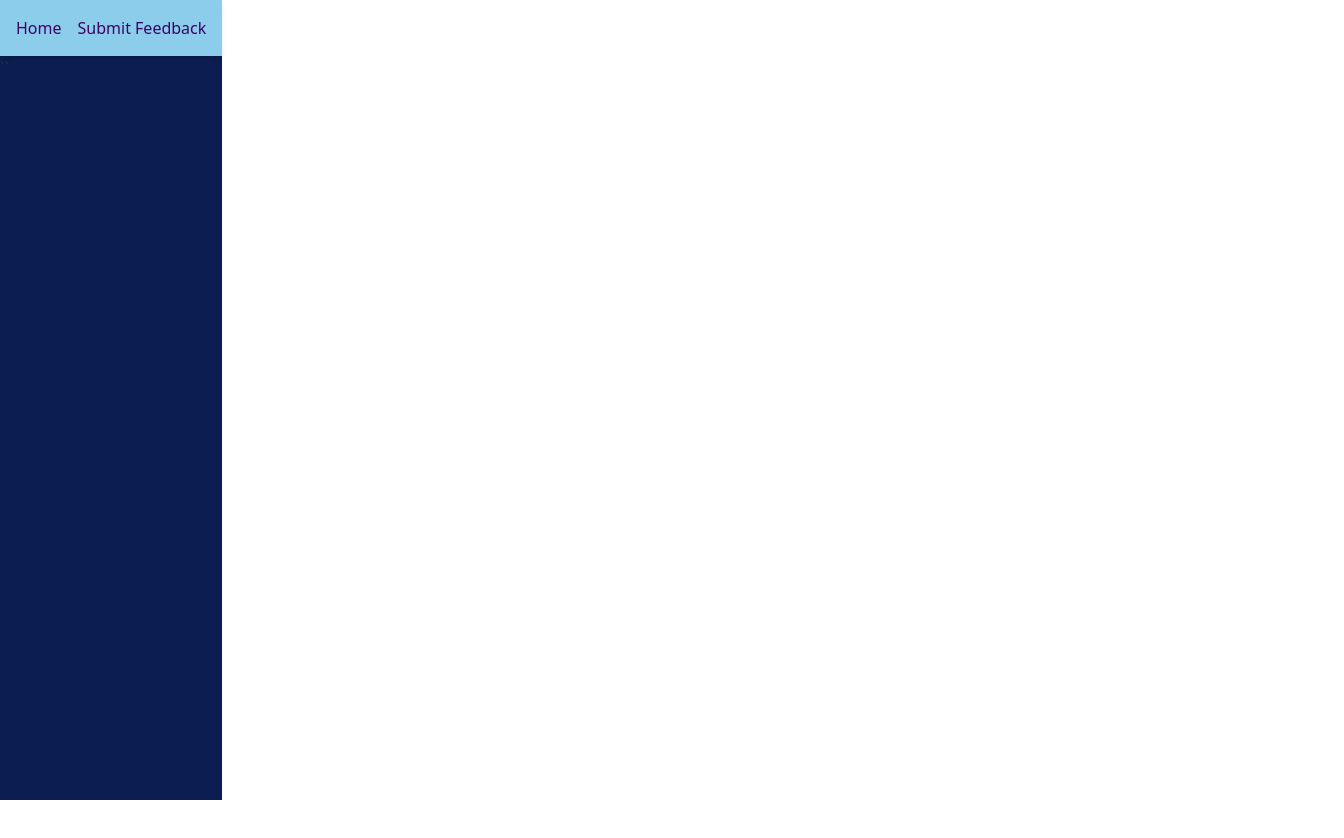
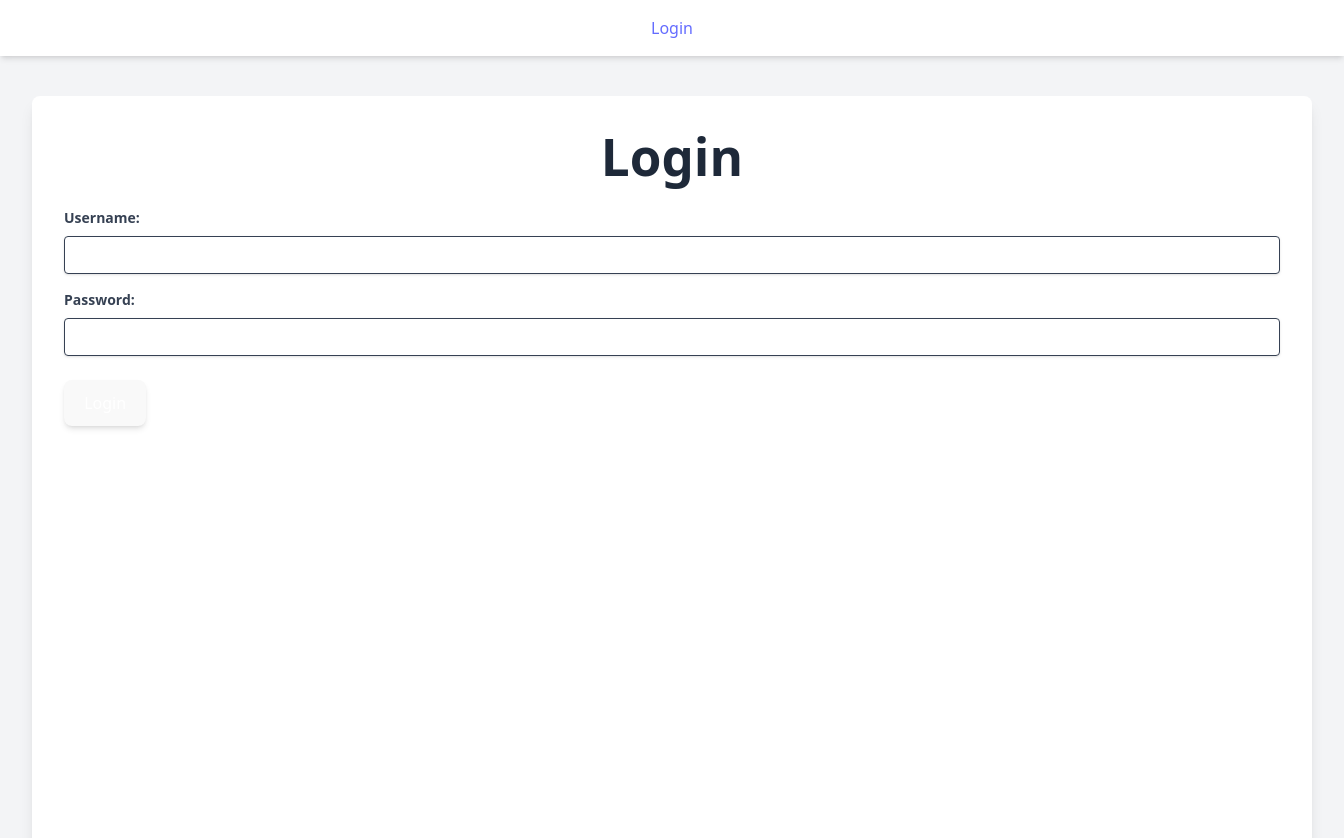
Before and after one commit to AbdulCodeCraft/feedback-board-MERN, a React (Vite) app in the folder feedback_board/frontend/: page /login in a window 1280 px wide. Shown: the top 838 px of the page, 1344 px wide, since content can reach past the window. Before the commit the page ends 800 px from the top, so only its background shows below. Built offline with nearby package versions, Linux system fonts and the light colour scheme; no server answers.

Commit message:
mock authentication done

```diff
--- a/feedback_board/frontend/src/App.jsx
+++ b/feedback_board/frontend/src/App.jsx
@@ -1,35 +1,61 @@
-import { Routes, Route, Link } from 'react-router-dom';
-
-// Import your page components (ensure these paths and import syntaxes are correct)
-import HomePage from './pages/HomePage'; // Correct: default import, path relative to src/
-import SubmitFeedbackPage from './pages/SubmitFeedbackPage'; // Correct: default import, path relative to src/
-import FeedbackDetailPage from './pages/FeedbackDetailPage'; // Correct: default import, path relative to src/
+import { Routes, Route, Link, Navigate } from 'react-router-dom'; // NEW: Import Navigate
+import HomePage from './pages/HomePage';
+import SubmitFeedbackPage from './pages/SubmitFeedbackPage';
+import FeedbackDetailPage from './pages/FeedbackDetailPage';
+import LoginPage from './pages/LoginPage';
+import { useAuth } from './context/AuthContext';
 
 function App() {
+  const { isAuthenticated, userRole, logout } = useAuth();
+
   return (
-    <div className="min-h-screen bg-[#0B1D51] font-sans">
+    <div className="min-h-screen bg-gray-100 font-sans">
       {/* Basic Navigation (Header) */}
-      <nav className="bg-[#8CCDEB] shadow-md p-4">
+      <nav className="bg-white shadow-md p-4">
         <ul className="flex justify-center space-x-4">
-          <li><Link to="/" className="!text-purple-950 hover:!text-[#596fcd] font-semibold">Home</Link></li>
-          <li><Link to="/submit" className="!text-purple-950 hover:!text-[#596fcd] font-semibold">Submit Feedback</Link></li>
-          {/* Add login/logout links here later when implementing auth */}
+          {isAuthenticated && ( // Only show Home link if authenticated
+            <li><Link to="/" className="text-blue-600 hover:text-blue-800 font-semibold">Home</Link></li>
+          )}
+          {isAuthenticated && ( // Only show Submit Feedback link if authenticated
+            <li><Link to="/submit" className="text-blue-600 hover:text-blue-800 font-semibold">Submit Feedback</Link></li>
+          )}
+          {!isAuthenticated ? ( // Show Login if not authenticated
+            <li><Link to="/login" className="text-blue-600 hover:text-blue-800 font-semibold">Login</Link></li>
+          ) : ( // Show Logout if authenticated
+            <li>
+              <button
+                onClick={logout}
+                className="text-blue-600 hover:text-blue-800 font-semibold bg-transparent border-none cursor-pointer p-0"
+              >
+                Logout ({userRole})
+              </button>
+            </li>
+          )}
         </ul>
-      </nav>``
+      </nav>
 
-      <main className="font-sans">
-        {/* Define your routes */}
+      <main className="w-full px-4 sm:px-6 lg:px-8">
         <Routes>
-          {/* Route for the Homepage */}
-          <Route path="/" element={<HomePage />} />
+          {/* Route for the Login Page - accessible by anyone */}
+          <Route path="/login" element={<LoginPage />} />
 
-          {/* Route for the Submit Feedback Page */}
-          <Route path="/submit" element={<SubmitFeedbackPage />} />
+          {/* Protected Routes: All other routes require authentication */}
+          {/* This means if not authenticated, accessing / will redirect to /login */}
+          <Route
+            path="/"
+            element={isAuthenticated ? <HomePage /> : <Navigate to="/login" />}
+          />
+          <Route
+            path="/submit"
+            element={isAuthenticated ? <SubmitFeedbackPage /> : <Navigate to="/login" />}
+          />
+          <Route
+            path="/feedbacks/:id"
+            element={isAuthenticated ? <FeedbackDetailPage /> : <Navigate to="/login" />}
+          />
 
-          {/* Route for the Feedback Detail Page, with a dynamic ID parameter */}
-          <Route path="/feedbacks/:id" element={<FeedbackDetailPage />} />
-
-          {/* You can add more routes here as your app grows */}
+          {/* Fallback for any unmatched paths (optional) */}
+          {/* <Route path="*" element={<Navigate to="/" />} /> */}
         </Routes>
       </main>
     </div>
--- /dev/null
+++ b/feedback_board/frontend/src/context/AuthContext.jsx
@@ -0,0 +1,63 @@
+import React, { createContext, useState, useEffect, useContext } from 'react';
+
+// Hardcoded mock credentials for demonstration
+const MOCK_ADMIN = { username: 'admin', password: 'adminpassword', role: 'admin' };
+const MOCK_USER = { username: 'user', password: 'userpassword', role: 'user' };
+
+const AuthContext = createContext(null);
+
+export const AuthProvider = ({ children }) => {
+  const [isAuthenticated, setIsAuthenticated] = useState(false);
+  const [userRole, setUserRole] = useState(null); // 'user', 'admin', or null
+
+  // On initial load, check localStorage for existing session
+  useEffect(() => {
+    const storedAuth = localStorage.getItem('isAuthenticated');
+    const storedRole = localStorage.getItem('userRole');
+
+    if (storedAuth === 'true' && storedRole) {
+      setIsAuthenticated(true);
+      setUserRole(storedRole);
+    }
+  }, []);
+
+  const login = (username, password) => {
+    if (username === MOCK_ADMIN.username && password === MOCK_ADMIN.password) {
+      setIsAuthenticated(true);
+      setUserRole(MOCK_ADMIN.role);
+      localStorage.setItem('isAuthenticated', 'true');
+      localStorage.setItem('userRole', MOCK_ADMIN.role);
+      return { success: true, role: MOCK_ADMIN.role };
+    } else if (username === MOCK_USER.username && password === MOCK_USER.password) {
+      setIsAuthenticated(true);
+      setUserRole(MOCK_USER.role);
+      localStorage.setItem('isAuthenticated', 'true');
+      localStorage.setItem('userRole', MOCK_USER.role);
+      return { success: true, role: MOCK_USER.role };
+    } else {
+      setIsAuthenticated(false);
+      setUserRole(null);
+      localStorage.removeItem('isAuthenticated');
+      localStorage.removeItem('userRole');
+      return { success: false, message: 'Invalid username or password' };
+    }
+  };
+
+  const logout = () => {
+    setIsAuthenticated(false);
+    setUserRole(null);
+    localStorage.removeItem('isAuthenticated');
+    localStorage.removeItem('userRole');
+  };
+
+  return (
+    <AuthContext.Provider value={{ isAuthenticated, userRole, login, logout }}>
+      {children}
+    </AuthContext.Provider>
+  );
+};
+
+// Custom hook to easily consume the context
+export const useAuth = () => {
+  return useContext(AuthContext);
+};
--- a/feedback_board/frontend/src/main.jsx
+++ b/feedback_board/frontend/src/main.jsx
@@ -1,5 +1,7 @@
 import React from 'react';
 import ReactDOM from 'react-dom/client';
+// You were importing useAuth, but you need to import AuthProvider here for JSX
+import { AuthProvider } from './context/AuthContext.jsx'; // CORRECTED: Import AuthProvider (named export)
 import App from './App.jsx';
 import './index.css'; // Your main CSS file with Tailwind directives
 import { BrowserRouter } from 'react-router-dom'; // NEW: Import BrowserRouter
@@ -8,7 +10,9 @@ ReactDOM.createRoot(document.getElementById('root')).render(
   <React.StrictMode>
     {/* NEW: Wrap the App component with BrowserRouter */}
     <BrowserRouter>
-      <App />
+      <AuthProvider> {/* Ensure App is wrapped with AuthProvider */}
+        <App />
+      </AuthProvider>
     </BrowserRouter>
   </React.StrictMode>,
 );
--- a/feedback_board/frontend/src/pages/FeedbackDetailPage.jsx
+++ b/feedback_board/frontend/src/pages/FeedbackDetailPage.jsx
@@ -1,12 +1,12 @@
 import React, { useState, useEffect } from 'react';
 import axios from 'axios';
-import { useParams, Link } from 'react-router-dom'; // Import useParams and Link
+import { useParams, Link } from 'react-router-dom';
+import { useAuth } from '../context/AuthContext'; // NEW: Import useAuth hook
 
-// Access the environment variable for API_BASE_URL
 const API_BASE_URL = import.meta.env.VITE_API_BASE_URL || 'http://localhost:5000';
 
 const FeedbackDetailPage = () => {
-  const { id } = useParams(); // Get the feedback ID from the URL (e.g., from /feedbacks/:id)
+  const { id } = useParams();
   const [feedback, setFeedback] = useState(null);
   const [comments, setComments] = useState([]);
   const [newCommentContent, setNewCommentContent] = useState('');
@@ -14,8 +14,14 @@ const FeedbackDetailPage = () => {
   const [error, setError] = useState(null);
   const [commentError, setCommentError] = useState(null);
   const [commentLoading, setCommentLoading] = useState(false);
+  const [statusUpdating, setStatusUpdating] = useState(false); // NEW: State for status update loading
 
-  // --- Function to Fetch Feedback Details ---
+  const { userRole } = useAuth(); // NEW: Get userRole from context
+  const isAdmin = userRole === 'admin'; // NEW: Convenience variable
+
+  const allowedStatuses = ['Open', 'Planned', 'In Progress', 'Done']; // Matches backend schema enum
+
+  // --- Fetch Feedback Details ---
   const fetchFeedbackDetails = async () => {
     setLoading(true);
     setError(null);
@@ -25,29 +31,27 @@ const FeedbackDetailPage = () => {
     } catch (err) {
       console.error("Error fetching feedback details:", err);
       setError(err.response?.data?.message || "Failed to load feedback details. It might not exist.");
-      setFeedback(null); // Ensure feedback is null on error
+      setFeedback(null);
     } finally {
       setLoading(false);
     }
   };
 
-  // --- Function to Fetch Comments for this Feedback ---
+  // --- Fetch Comments for this Feedback ---
   const fetchComments = async () => {
     try {
       const response = await axios.get(`${API_BASE_URL}/feedbacks/${id}/comments`);
       setComments(response.data);
     } catch (err) {
       console.error("Error fetching comments:", err);
-      // For comments, we might just log the error and not block the main page rendering
-      // setCommentError("Failed to load comments."); // Optionally set a local error for comments
     }
   };
 
   // --- Handle New Comment Submission ---
   const handleAddComment = async (e) => {
-    e.preventDefault(); // Prevent default form submission
-    setCommentError(null); // Clear previous comment errors
-    setCommentLoading(true); // Indicate loading for comment submission
+    e.preventDefault();
+    setCommentError(null);
+    setCommentLoading(true);
 
     if (!newCommentContent.trim()) {
       setCommentError("Comment cannot be empty.");
@@ -59,8 +63,8 @@ const FeedbackDetailPage = () => {
       const response = await axios.post(`${API_BASE_URL}/feedbacks/${id}/comments`, {
         content: newCommentContent
       });
-      setComments(prevComments => [...prevComments, response.data]); // Add new comment to state
-      setNewCommentContent(''); // Clear the input field
+      setComments(prevComments => [...prevComments, response.data]);
+      setNewCommentContent('');
     } catch (err) {
       console.error("Error adding comment:", err);
       setCommentError(err.response?.data?.message || "Failed to add comment.");
@@ -69,17 +73,40 @@ const FeedbackDetailPage = () => {
     }
   };
 
+  // NEW: Handle Status Change (Admin only)
+  const handleStatusChange = async (e) => {
+    const newStatus = e.target.value;
+    if (!isAdmin || newStatus === feedback.status) return; // Only allow if admin and status is actually changing
+
+    setStatusUpdating(true); // Indicate loading for status update
+    try {
+      const response = await axios.patch(`${API_BASE_URL}/feedbacks/${id}/status`, { status: newStatus });
+      setFeedback(prevFeedback => ({ ...prevFeedback, status: response.data.status })); // Update local state
+      alert('Feedback status updated successfully!');
+    } catch (err) {
+      console.error('Error updating status:', err);
+      alert(err.response?.data?.message || 'Failed to update status.');
+    } finally {
+      setStatusUpdating(false);
+    }
+  };
+
+
   // --- useEffect Hook to Trigger Data Fetching ---
   useEffect(() => {
-    if (id) { // Only fetch if an ID is present in the URL
+    if (id) {
         fetchFeedbackDetails();
-        fetchComments(); // Fetch comments immediately after details (or concurrently)
+        fetchComments();
     }
-  }, [id]); // Re-run this effect if the ID in the URL changes
+  }, [id]);
 
   // --- Render Logic (Conditional Rendering for Loading/Error/No Feedback) ---
   if (loading) {
-    return <div className="text-center p-8 text-xl text-gray-700">Loading feedback details...</div>;
+    return (
+      <div className="min-h-[50vh] flex items-center justify-center text-xl text-gray-700">
+        Loading feedback details...
+      </div>
+    );
   }
 
   if (error) {
@@ -87,18 +114,14 @@ const FeedbackDetailPage = () => {
   }
 
   if (!feedback) {
-    // This case should ideally be covered by the error state if ID is invalid or not found.
-    // But acts as a fallback if feedback is null after loading.
     return <div className="text-center p-8 text-xl text-gray-700">Feedback details not available.</div>;
   }
 
   // --- Main Render for Feedback Details and Comments ---
   return (
-    <div className="h-screen w-screen bg-white p-8 rounded-lg shadow-lg">
-      {/* Back Button */}
+    <div className="max-w-3xl mx-auto bg-white p-8 rounded-lg shadow-lg">
       <Link to="/" className="text-blue-500 hover:underline mb-4 inline-block">&larr; Back to all feedbacks</Link>
 
-      {/* Feedback Details Display */}
       <h1 className="text-4xl font-bold text-gray-800 mb-4">{feedback.title}</h1>
       <p className="text-gray-700 text-lg mb-6">{feedback.description}</p>
 
@@ -111,15 +134,32 @@ const FeedbackDetailPage = () => {
         }`}>
           {feedback.category}
         </span>
-        <span className={`px-2 py-1 rounded-full text-xs font-semibold ${
+
+        {/* Status Display / Admin Status Changer */}
+        {isAdmin ? ( // NEW: Conditionally render dropdown for admin
+          <select
+            className="ml-2 px-2 py-1 rounded-full text-xs font-semibold bg-gray-200 text-gray-800 border border-gray-300 focus:outline-none focus:ring-2 focus:ring-blue-500"
+            value={feedback.status}
+            onChange={handleStatusChange}
+            disabled={statusUpdating}
+          >
+            {allowedStatuses.map(statusOption => (
+              <option key={statusOption} value={statusOption}>
+                {statusOption} {statusUpdating && statusOption === feedback.status ? '(Updating...)' : ''}
+              </option>
+            ))}
+          </select>
+        ) : ( // Normal status display for non-admin
+          <span className={`px-2 py-1 rounded-full text-xs font-semibold ${
             feedback.status === 'Open' ? 'bg-yellow-100 text-yellow-800' :
             feedback.status === 'Planned' ? 'bg-purple-100 text-purple-800' :
             feedback.status === 'In Progress' ? 'bg-orange-100 text-orange-800' :
             feedback.status === 'Done' ? 'bg-gray-200 text-gray-800' :
             'bg-gray-100 text-gray-800'
-        }`}>
-          {feedback.status}
-        </span>
+          }`}>
+            {feedback.status}
+          </span>
+        )}
       </div>
 
       <div className="flex items-center text-gray-800 font-medium mb-8">
@@ -141,6 +181,7 @@ const FeedbackDetailPage = () => {
         )}
 
         {/* New Comment Form */}
+        {/* You might want to wrap this in isAuthenticated check as well */}
         <form onSubmit={handleAddComment} className="mb-6">
           <textarea
             className="shadow appearance-none border rounded w-full py-2 px-3 text-gray-700 leading-tight focus:outline-none focus:shadow-outline focus:ring-2 focus:ring-blue-500 mb-3"
@@ -170,7 +211,6 @@ const FeedbackDetailPage = () => {
                 <p className="text-gray-500 text-xs">
                   Posted on {new Date(comment.createdAt).toLocaleDateString()}
                 </p>
-                {/* You could add commenter name/avatar here if auth was implemented */}
               </div>
             ))}
           </div>
--- a/feedback_board/frontend/src/pages/HomePage.jsx
+++ b/feedback_board/frontend/src/pages/HomePage.jsx
@@ -71,8 +71,8 @@ const HomePage = () => {
   }
 
   return (
-    <div className="h-full w-screen p-8 text-white">
-      <h1 className="text-4xl font-bold mb-8 text-center text-[#FFE3A9]">Product Feedback Board</h1>
+    <div className="h-full w-screen p-8 bg-gradient-to-br from-blue-100 to-purple-100 text-white">
+      <h1 className="text-4xl font-bold mb-8 text-center text-[#00026a]">Product Feedback Board</h1>
 
       <div className="flex flex-col sm:flex-row justify-between items-center mb-6 space-y-4 sm:space-y-0 sm:space-x-4">
         {/* Search Bar */}
--- /dev/null
+++ b/feedback_board/frontend/src/pages/LoginPage.jsx
@@ -0,0 +1,79 @@
+    import React, { useState } from 'react';
+import { useNavigate } from 'react-router-dom';
+import { useAuth } from '../context/AuthContext'; // Import useAuth hook
+
+const LoginPage = () => {
+  const [username, setUsername] = useState('');
+  const [password, setPassword] = useState('');
+  const [error, setError] = useState(null);
+  const { login } = useAuth(); // Get the login function from context
+  const navigate = useNavigate();
+
+  const handleSubmit = (e) => {
+    e.preventDefault();
+    setError(null); // Clear previous errors
+
+    // Call the login function from your AuthContext
+    const result = login(username, password);
+
+    if (result.success) {
+      navigate('/'); // Redirect to homepage on successful login
+    } else {
+      setError(result.message); // Display error message from AuthContext
+    }
+  };
+
+  return (
+    <div className="w-screen h-screen bg-white p-8 rounded-lg shadow-lg mt-10">
+      <h1 className="text-3xl font-bold text-gray-800 mb-6 text-center">Login</h1>
+
+      {error && (
+        <div className="bg-red-100 border border-red-400 text-red-700 px-4 py-3 rounded relative mb-4" role="alert">
+          <strong className="font-bold">Error!</strong>
+          <span className="block sm:inline ml-2">{error}</span>
+        </div>
+      )}
+
+      <form onSubmit={handleSubmit}>
+        <div className="mb-4">
+          <label htmlFor="username" className="block text-gray-700 text-sm font-bold mb-2">
+            Username:
+          </label>
+          <input
+            type="text"
+            id="username"
+            className="shadow appearance-none border rounded w-full py-2 px-3 text-gray-700 leading-tight focus:outline-none focus:shadow-outline focus:ring-2 focus:ring-blue-500"
+            value={username}
+            onChange={(e) => setUsername(e.target.value)}
+            required
+          />
+        </div>
+
+        <div className="mb-6">
+          <label htmlFor="password" className="block text-gray-700 text-sm font-bold mb-2">
+            Password:
+          </label>
+          <input
+            type="password"
+            id="password"
+            className="shadow appearance-none border rounded w-full py-2 px-3 text-gray-700 leading-tight focus:outline-none focus:shadow-outline focus:ring-2 focus:ring-blue-500"
+            value={password}
+            onChange={(e) => setPassword(e.target.value)}
+            required
+          />
+        </div>
+
+        <div className="flex items-center justify-between">
+          <button
+            type="submit"
+            className="bg-blue-600 hover:bg-blue-700 text-white font-bold py-2 px-4 rounded-lg shadow-md transition duration-300"
+          >
+            Login
+          </button>
+        </div>
+      </form>
+    </div>
+  );
+};
+
+export default LoginPage;
--- a/feedback_board/frontend/src/pages/SubmitFeedbackPage.jsx
+++ b/feedback_board/frontend/src/pages/SubmitFeedbackPage.jsx
@@ -1,30 +1,32 @@
 import React, { useState } from 'react';
 import axios from 'axios';
-import { useNavigate } from 'react-router-dom'; // To redirect after submission
+import { useNavigate } from 'react-router-dom';
 
-// Access the environment variable for API_BASE_URL
-const API_BASE_URL = import.meta.env.VITE_API_BASE_URL || 'http://localhost:5000'; // Fallback for local testing if env not set
+// Import the SVG image
+import FeedbackIllustration from '../assets/feedback_illustration.svg'; // Correct path to your SVG
+import feedbackVector from '../assets/feedback_vector.svg';
+
+const API_BASE_URL = import.meta.env.VITE_API_BASE_URL || 'http://localhost:5000';
 
 const SubmitFeedbackPage = () => {
   const [title, setTitle] = useState('');
   const [description, setDescription] = useState('');
-  const [category, setCategory] = useState('Feature'); // Default category
+  const [category, setCategory] = useState('Feature');
   const [error, setError] = useState(null);
   const [success, setSuccess] = useState(null);
   const [loading, setLoading] = useState(false);
 
-  const navigate = useNavigate(); // Hook for programmatic navigation
+  const navigate = useNavigate();
 
-  const categories = ['Feature', 'Bug', 'UI', 'Other']; // Matches your backend schema enum
+  const categories = ['Feature', 'Bug', 'UI', 'Other'];
 
   const handleSubmit = async (e) => {
-    e.preventDefault(); // Prevent default form submission behavior
+    e.preventDefault();
 
-    setError(null); // Clear previous errors
-    setSuccess(null); // Clear previous success messages
+    setError(null);
+    setSuccess(null);
     setLoading(true);
 
-    // Client-side validation
     if (!title.trim() || !description.trim() || !category) {
       setError('All fields are required.');
       setLoading(false);
@@ -37,15 +39,13 @@ const SubmitFeedbackPage = () => {
       setSuccess('Feedback submitted successfully!');
       console.log('Feedback submitted:', response.data);
 
-      // Clear form fields
       setTitle('');
       setDescription('');
       setCategory('Feature');
 
-      // Optional: Redirect to homepage after a short delay
       setTimeout(() => {
         navigate('/');
-      }, 2000); // Redirect after 2 seconds
+      }, 2000);
     } catch (err) {
       console.error('Error submitting feedback:', err);
       setError(err.response?.data?.message || 'Failed to submit feedback. Please try again.');
@@ -55,7 +55,21 @@ const SubmitFeedbackPage = () => {
   };
 
   return (
-    <div className="h-screen w-screen p-10 bg-white rounded-lg shadow-lg">
+    // Outer container for the entire page, takes full screen height, uses flex for layout
+    <div className="h-screen w-screen bg-gradient-to-br from-blue-100 to-purple-100 flex items-center justify-center p-2 sm:p-6 lg:p-8">
+      <div className="flex flex-col lg:flex-row bg-white rounded-xl shadow-2xl overflow-hidden max-w-4xl w-full">
+
+        {/* Left Section: Image / Illustration */}
+        <div className="lg:w-1/2 p-8 flex items-center justify-center bg-blue-50">
+          <img
+            src={feedbackVector} // Use the imported SVG variable here
+            alt="Description of your image" // Always add descriptive alt text for accessibility
+            className="max-w-xs md:max-w-sm lg:max-w-full h-auto"
+          />
+        </div>
+
+        {/* Right Section: Form */}
+        <div className="lg:w-1/2 p-8 sm:p-10 lg:p-12">
           <h1 className="text-3xl font-bold text-gray-800 mb-6 text-center">Submit New Feedback</h1>
 
           {error && (
@@ -133,8 +147,8 @@ const SubmitFeedbackPage = () => {
               </button>
               <button
                 type="button"
-            onClick={() => navigate('/')} // Go back button
-            className="bg-gray-300 hover:bg-gray-400 text-gray-800 font-bold py-2 px-4 rounded-lg shadow-md transition duration-300"
+                onClick={() => navigate('/')}
+                className="bg-gray-300 hover:bg-gray-400 text-white font-bold py-2 px-4 rounded-lg shadow-md transition duration-300"
                 disabled={loading}
               >
                 Cancel
@@ -142,6 +156,8 @@ const SubmitFeedbackPage = () => {
             </div>
           </form>
         </div>
+      </div>
+    </div>
   );
 };
 
```
Also changed, not shown: feedback_board/frontend/src/assets/feedback_illustration.svg (added), feedback_board/frontend/src/assets/feedback_vector.svg (added). Lines whose indentation alone changed are shown as unchanged.
